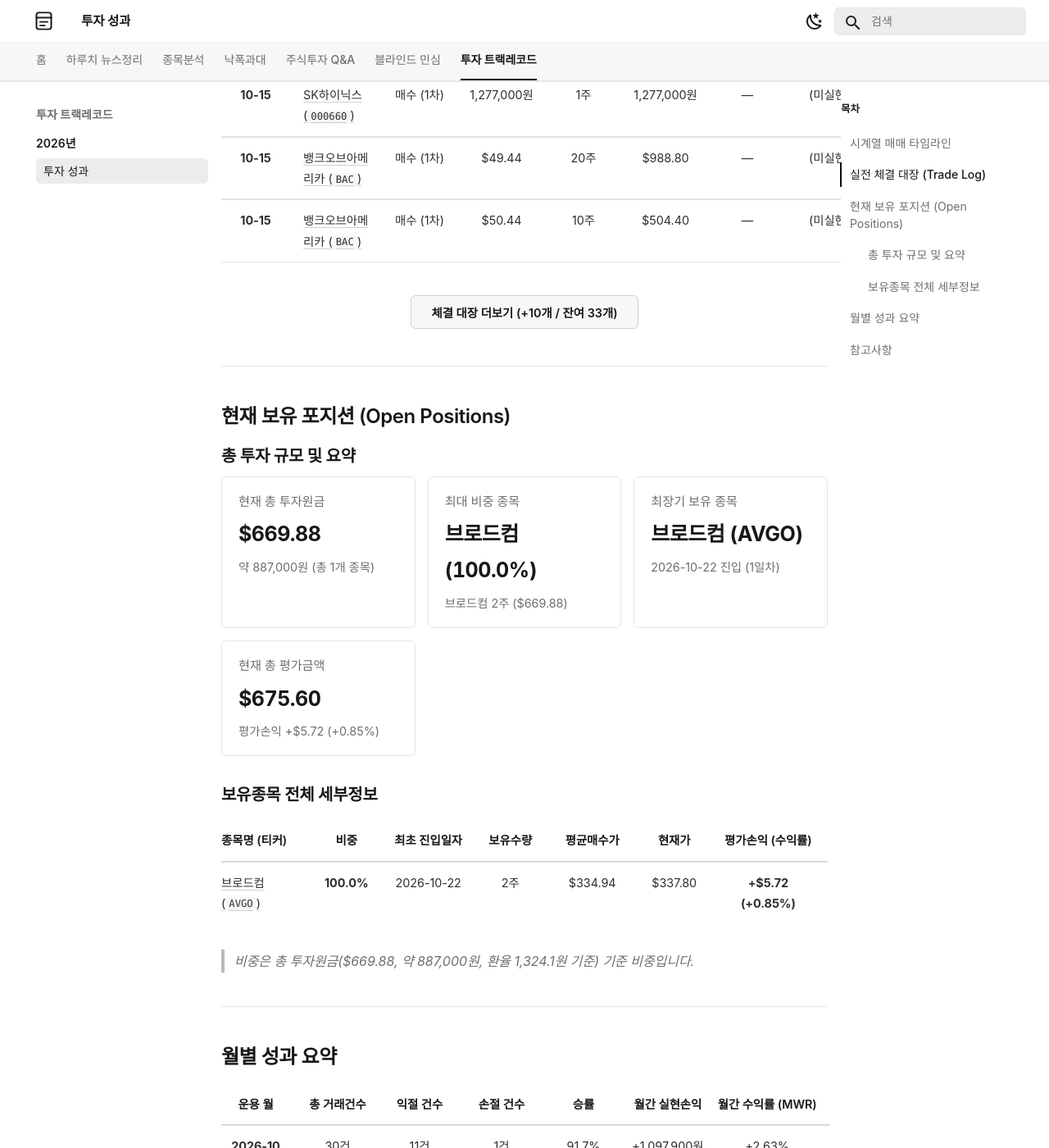
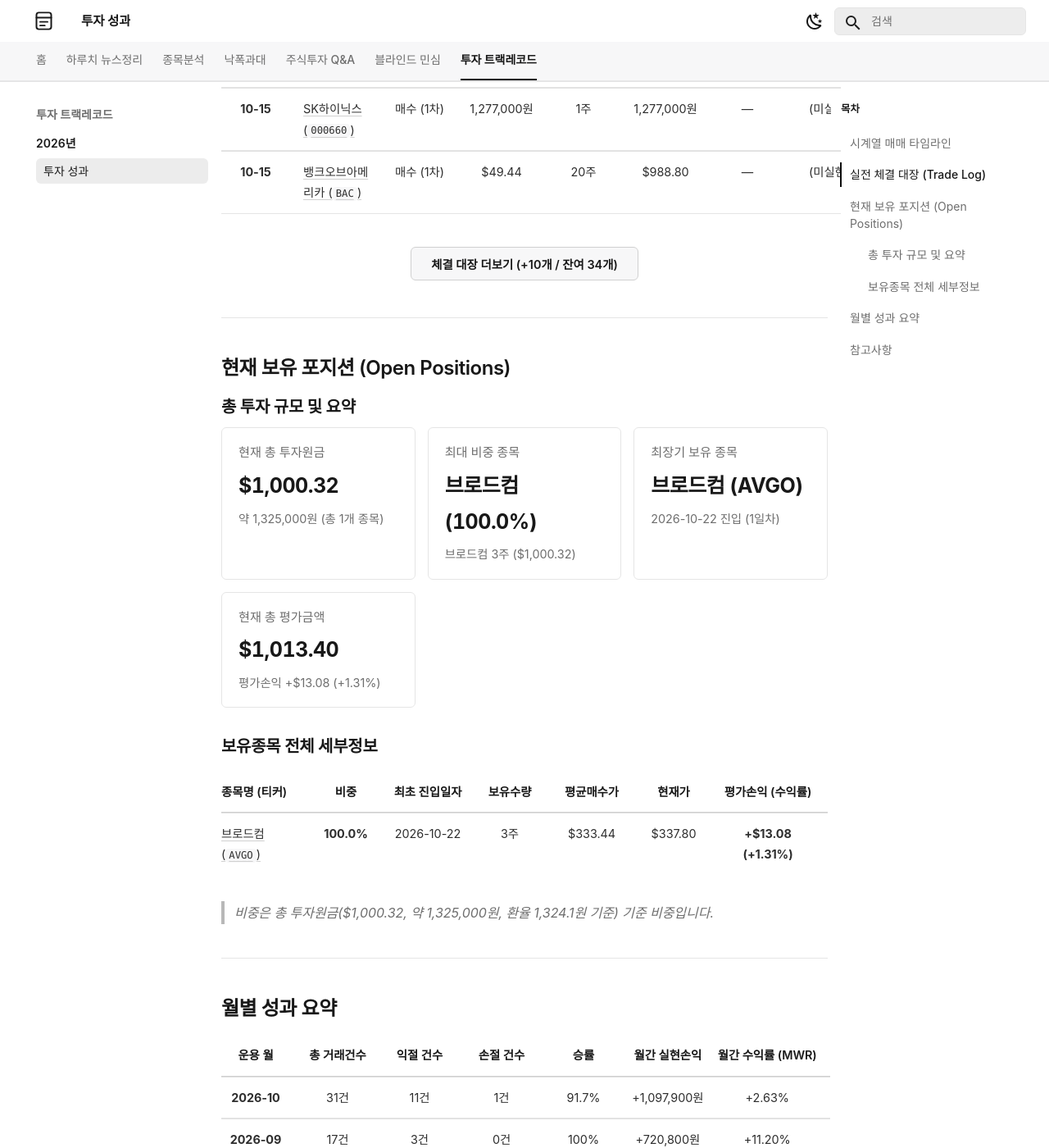
Before and after one commit to ju-sic/ju-sic.github.io, an MkDocs documentation site: the page built from docs/records/2026/trade-track-record.md, in a window 1280 px wide and 1400 px high, scrolled down 2296 px. Shown: the whole window at 82% size. Built offline with MkDocs 1.6.1 and Material for MkDocs 9.7.7, drawn with Linux system fonts in a browser that asks for light colours; some web fonts are replaced; a script that is not in the unit is left out; some of the changed text lies outside the part shown.

Commit message:
docs: 브로드컴 1차 선발대 3차 분할 매수 기록 반영 및 사이트 동기화

```diff
--- a/docs/records/2026/trade-track-record.md
+++ b/docs/records/2026/trade-track-record.md
@@ -1,11 +1,29 @@
 # 실전 매매일지 및 포트폴리오 트랙레코드
 
-- **업데이트** : 2026-10-22(목) 12:50
+- **업데이트** : 2026-10-22(목) 13:26
 
 
 ## 시계열 매매 타임라인
 
 <div class="kb-timeline">
+  <div class="kb-timeline-item">
+    <div class="kb-timeline-marker kb-timeline-marker--buy"></div>
+    <div class="kb-timeline-header">
+      <span class="kb-timeline-date">2026-10-22 (목)</span>
+      <span class="kb-badge kb-badge--buy">1차 매수 (선발대 분할)</span>
+    </div>
+    <div class="kb-timeline-body">
+      <table class="kb-timeline-table">
+        <tr>
+          <td><strong>종목명</strong>: 브로드컴 (AVGO)</td>
+          <td><strong>체결 단가</strong>: $330.44</td>
+          <td><strong>체결 수량</strong>: 1주</td>
+          <td><strong>투입 금액</strong>: $330.44</td>
+        </tr>
+      </table>
+      <p class="kb-timeline-desc">오늘 걸어둔 4개 분할 주문 중 3번째 주문이 체결되었다.</p>
+    </div>
+  </div>
   <div class="kb-timeline-item">
     <div class="kb-timeline-marker kb-timeline-marker--buy"></div>
     <div class="kb-timeline-header">
@@ -824,6 +842,7 @@
 
 | 체결일자 | 종목명 (티커) | 구분 | 체결단가 | 수량 | 체결총액 | 청산단가 | 실현손익 | 수익률 | 보유일 |
 | :---: | :--- | :---: | :---: | :---: | :---: | :---: | :---: | :---: | :---: |
+| **10-22** | [브로드컴 (`AVGO`)](../../stocks/2026/08/broadcom.md) | 매수 (1차) | $330.44 | 1주 | $330.44 | — | (미실현) | — | — |
 | **10-22** | [브로드컴 (`AVGO`)](../../stocks/2026/08/broadcom.md) | 매수 (1차) | $331.44 | 1주 | $331.44 | — | (미실현) | — | — |
 | **10-22** | [브로드컴 (`AVGO`)](../../stocks/2026/08/broadcom.md) | 매수 (1차) | $338.44 | 1주 | $338.44 | — | (미실현) | — | — |
 | **10-21** | [SK하이닉스 (`000660`)](../../stocks/2026/09/sk-hynix.md) | 매도 (청산) | 1,211,000원 | 4주 | 4,844,000원 | 1,267,000원 | **+224,000원** | **+4.62%** | **2일** |
@@ -881,13 +900,13 @@
 <div class="kb-portfolio-metrics">
   <div class="kb-portfolio-metric-card">
     <span class="label">현재 총 투자원금</span>
-    <span class="value">$669.88</span>
-    <span class="sub">약 887,000원 (총 1개 종목)</span>
+    <span class="value">$1,000.32</span>
+    <span class="sub">약 1,325,000원 (총 1개 종목)</span>
   </div>
   <div class="kb-portfolio-metric-card">
     <span class="label">최대 비중 종목</span>
     <span class="value">브로드컴 (100.0%)</span>
-    <span class="sub">브로드컴 2주 ($669.88)</span>
+    <span class="sub">브로드컴 3주 ($1,000.32)</span>
   </div>
   <div class="kb-portfolio-metric-card">
     <span class="label">최장기 보유 종목</span>
@@ -896,8 +915,8 @@
   </div>
   <div class="kb-portfolio-metric-card">
     <span class="label">현재 총 평가금액</span>
-    <span class="value">$675.60</span>
-    <span class="sub">평가손익 +$5.72 (+0.85%)</span>
+    <span class="value">$1,013.40</span>
+    <span class="sub">평가손익 +$13.08 (+1.31%)</span>
   </div>
 </div>
 
@@ -905,9 +924,9 @@
 
 | 종목명 (티커) | 비중 | 최초 진입일자 | 보유수량 | 평균매수가 | 현재가 | 평가손익 (수익률) |
 | :--- | :---: | :---: | :---: | :---: | :---: | :---: |
-| [브로드컴 (`AVGO`)](../../stocks/2026/08/broadcom.md) | **100.0%** | 2026-10-22 | 2주 | $334.94 | $337.80 | **+$5.72 (+0.85%)** |
+| [브로드컴 (`AVGO`)](../../stocks/2026/08/broadcom.md) | **100.0%** | 2026-10-22 | 3주 | $333.44 | $337.80 | **+$13.08 (+1.31%)** |
 
-> *비중은 총 투자원금($669.88, 약 887,000원, 환율 1,324.1원 기준) 기준 비중입니다.*
+> *비중은 총 투자원금($1,000.32, 약 1,325,000원, 환율 1,324.1원 기준) 기준 비중입니다.*
 
 
 ---
@@ -916,9 +935,9 @@
 
 | 운용 월 | 총 거래건수 | 익절 건수 | 손절 건수 | 승률 | 월간 실현손익 | 월간 수익률 (MWR) |
 | :---: | :---: | :---: | :---: | :---: | :---: | :---: |
-| **2026-10** | 30건 | 11건 | 1건 | 91.7% | +1,097,900원 | +2.63% |
+| **2026-10** | 31건 | 11건 | 1건 | 91.7% | +1,097,900원 | +2.63% |
 | **2026-09** | 17건 | 3건 | 0건 | 100% | +720,800원 | +11.20% |
-| **누적 합계** | **47건** | **14건** | **1건** | **93.3%** | **+1,818,700원** | **+3.77%** |
+| **누적 합계** | **48건** | **14건** | **1건** | **93.3%** | **+1,818,700원** | **+3.77%** |
 
 ---
 
```
